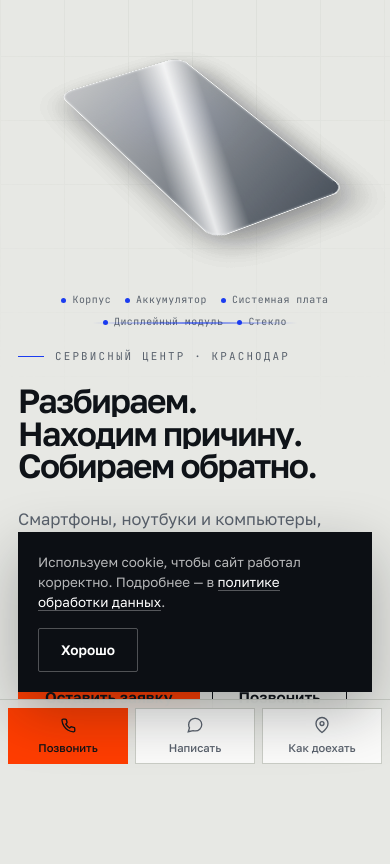
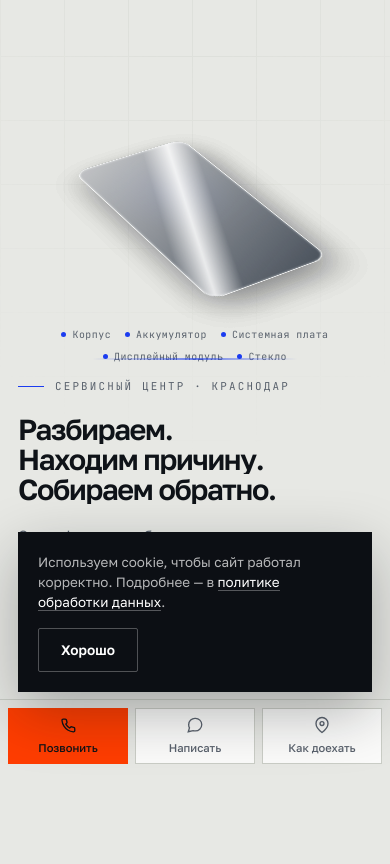
Before and after one commit to artemida2/remango-krasnodar, a plain HTML site: page index.html in a window 390 px wide. Shown: the part 72-936 px from the top of the page. Drawn offline with Linux system fonts and the light colour scheme; a web font is replaced by a local one.

Commit message:
Первый экран: контент помещается в высоту окна
Заголовок уезжал под фиксированную шапку, а кнопки — под ленту.
Кегль теперь считается от ширины своей колонки (cqi) и ограничен
высотой окна; первый экран резервирует высоту шапки.

Co-Authored-By: Claude Opus 5 <noreply@anthropic.com>

```diff
--- a/styles.css
+++ b/styles.css
@@ -27,6 +27,7 @@
 
   --pad:clamp(18px,4.5vw,60px);
   --maxw:1240px;
+  --hdr-h:72px;   /* высота фиксированной шапки, её резервирует первый экран */
   --ease:cubic-bezier(.22,.68,.28,1);
   --ease-out:cubic-bezier(.16,1,.3,1);
   color-scheme:light;
@@ -152,25 +153,45 @@ button{font:inherit;color:inherit;background:none;border:0}
    Высокая секция даёт скроллу «ход», внутри липкая сцена.
    ============================================================ */
 .hero{height:300vh;position:relative}
-.hero__stick{position:sticky;top:0;height:100vh;min-height:600px;overflow:hidden;display:flex;align-items:center}
+/* Сцена липкая и ровно в высоту экрана, поэтому весь контент обязан
+   в неё влезать. Отступ сверху равен высоте фиксированной шапки —
+   без него центрированный заголовок уезжал под меню. */
+.hero__stick{
+  position:sticky;top:0;
+  height:100vh;height:100dvh;
+  overflow:hidden;display:flex;align-items:center;
+  padding-top:var(--hdr-h);
+  padding-bottom:clamp(18px,4vh,52px);
+}
 .hero__grid{
-  display:grid;grid-template-columns:minmax(0,1fr) minmax(0,520px);
-  gap:clamp(24px,4vw,60px);align-items:center;width:100%;
+  display:grid;grid-template-columns:minmax(0,1fr) minmax(0,440px);
+  gap:clamp(20px,3.4vw,52px);align-items:center;width:100%;
 }
+/* Колонка текста — контейнер: кегль заголовка считается от её ширины,
+   а не от ширины окна. Иначе на широком экране шрифт растёт, колонка
+   остаётся прежней, и строки начинают переноситься. */
+.hero__copy{container-type:inline-size}
 .hero__title{
   font-family:var(--f-display);font-weight:700;
-  font-size:clamp(2.1rem,5.4vw,4.3rem);
-  line-height:.98;letter-spacing:-.045em;margin:0 0 24px;
+  /* cqi — процент ширины колонки; vh дополнительно ограничивает
+     кегль на низких ноутбучных экранах. */
+  font-size:min(clamp(1.6rem,6.7cqi,3.6rem),8.2vh);
+  line-height:1.04;letter-spacing:-.045em;
+  margin:0 0 clamp(14px,2.4vh,24px);
 }
 .hero__title span{display:block;overflow:hidden}
 .hero__title i{display:block;font-style:normal;transform:translateY(105%);transition:transform .95s var(--ease-out)}
 .hero.ready .hero__title i{transform:none}
 .hero__title i:nth-child(1){transition-delay:.05s}
-.hero__sub{color:var(--ink-2);max-width:44ch;margin:0 0 32px;font-size:1.03rem}
+.hero__sub{
+  color:var(--ink-2);max-width:44ch;
+  margin:0 0 clamp(16px,3vh,32px);
+  font-size:clamp(.94rem,1.2vw,1.03rem);
+}
 .hero__acts{display:flex;flex-wrap:wrap;gap:12px}
 
 /* индикатор прогресса разбора */
-.hero__meter{margin-top:38px;max-width:270px}
+.hero__meter{margin-top:clamp(18px,3.4vh,38px);max-width:270px}
 .hero__meter b{
   font-family:var(--f-mono);font-size:.66rem;letter-spacing:.16em;text-transform:uppercase;
   color:var(--ink-3);font-weight:400;display:flex;justify-content:space-between;margin-bottom:9px;
@@ -182,7 +203,7 @@ button{font:inherit;color:inherit;background:none;border:0}
 .stage{
   position:relative;
   display:grid;place-items:center;
-  min-height:min(72vh,640px);
+  min-height:min(62vh,560px);
   perspective:1500px;perspective-origin:50% 42%;
 }
 .device{
@@ -190,7 +211,7 @@ button{font:inherit;color:inherit;background:none;border:0}
   /* Ширина ограничена и по ширине окна, и по высоте: сцена липкая и
      занимает весь экран, поэтому на низких окнах устройство обязано
      ужиматься — иначе разложенной стопке некуда разлетаться. */
-  width:min(clamp(150px,17vw,208px),22vh);
+  width:min(clamp(140px,17vw,208px),20vh);
   aspect-ratio:1/2.02;
   transform-style:preserve-3d;
   /* --dy опускает устройство по мере разлёта: стопка растёт только
@@ -294,16 +315,51 @@ button{font:inherit;color:inherit;background:none;border:0}
 .hero__hint i::after{content:"";position:absolute;inset:0;background:var(--ink);animation:drop 1.9s var(--ease) infinite}
 @keyframes drop{0%{transform:translateY(-100%)}60%,100%{transform:translateY(100%)}}
 
+/* Низкие окна — типичный ноутбук 13—14". Убираем второстепенное,
+   чтобы заголовок и кнопки гарантированно помещались в экран. */
+@media (max-height:820px){
+  .hero__meter{display:none}
+}
+@media (max-height:700px){
+  .hero__hint{display:none}
+  .stage{min-height:min(54vh,440px)}
+}
+
 @media (max-width:899px){
+  /* Шапка на мобильных ниже — 12px возвращаются первому экрану */
+  :root{--hdr-h:60px}
+  .hdr__in{height:60px}
   .hero{height:250vh}
-  .hero__grid{grid-template-columns:1fr;gap:18px}
-  .stage{min-height:clamp(300px,42vh,420px);order:-1;padding-bottom:26px}
+  /* На узком экране сцена и текст стоят друг под другом и делят одну
+     высоту экрана. Всё, что ниже, — подгонка под этот бюджет. */
+  .hero__grid{grid-template-columns:1fr;gap:clamp(8px,1.6vh,16px)}
+  .stage{min-height:min(32vh,270px);order:-1;padding-bottom:18px}
+  /* высоту сцены задаёт само устройство, поэтому режем именно его */
+  .device{width:min(clamp(120px,34vw,180px),17vh)}
+  .hero__title{font-size:min(clamp(1.5rem,8.2cqi,2.3rem),6.2vh)}
+  .hero__sub{
+    font-size:.92rem;
+    margin-bottom:clamp(10px,1.8vh,18px);
+    display:-webkit-box;-webkit-box-orient:vertical;-webkit-line-clamp:3;overflow:hidden;
+  }
+  .hero__stick{padding-bottom:clamp(12px,2vh,24px)}
   .hero__meter{display:none}
   /* Выноски по бокам устройства сталкиваются друг с другом на узком
      экране — вместо них компактная легенда под сценой. */
   .cap{display:none}
   .caps{display:none}
   .legend{display:flex}
+}
+
+/* Совсем низкие телефоны (360×600 и подобные): бюджета высоты нет,
+   поэтому убираем надзаголовок, режем подзаголовок до двух строк
+   и ещё уменьшаем устройство. Кнопки и заголовок остаются целыми. */
+@media (max-width:899px) and (max-height:680px){
+  .hero__copy .kicker{display:none}
+  .hero__sub{-webkit-line-clamp:2}
+  .stage{min-height:min(26vh,200px);padding-bottom:12px}
+  .device{width:min(clamp(104px,30vw,150px),14vh)}
+  .legend{font-size:.58rem;gap:4px 10px}
 }
 
 /* ============================================================
```
